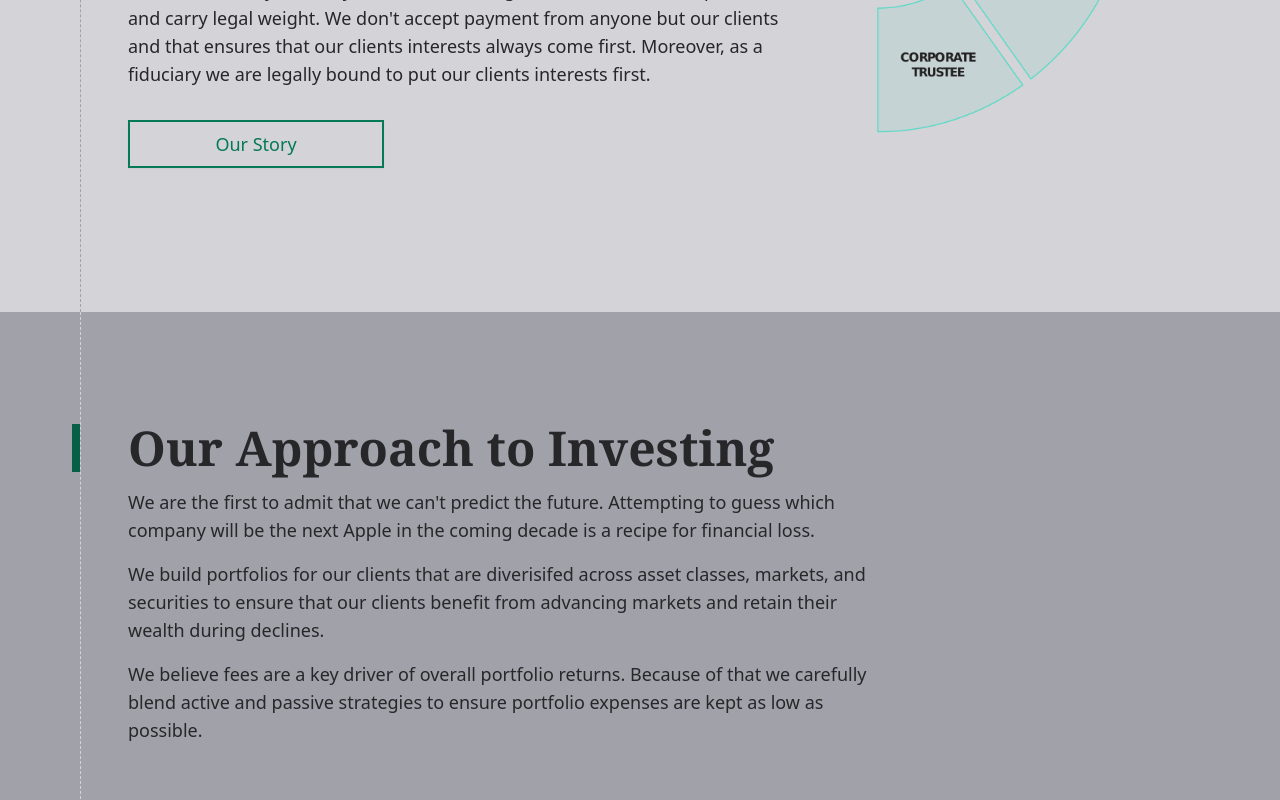
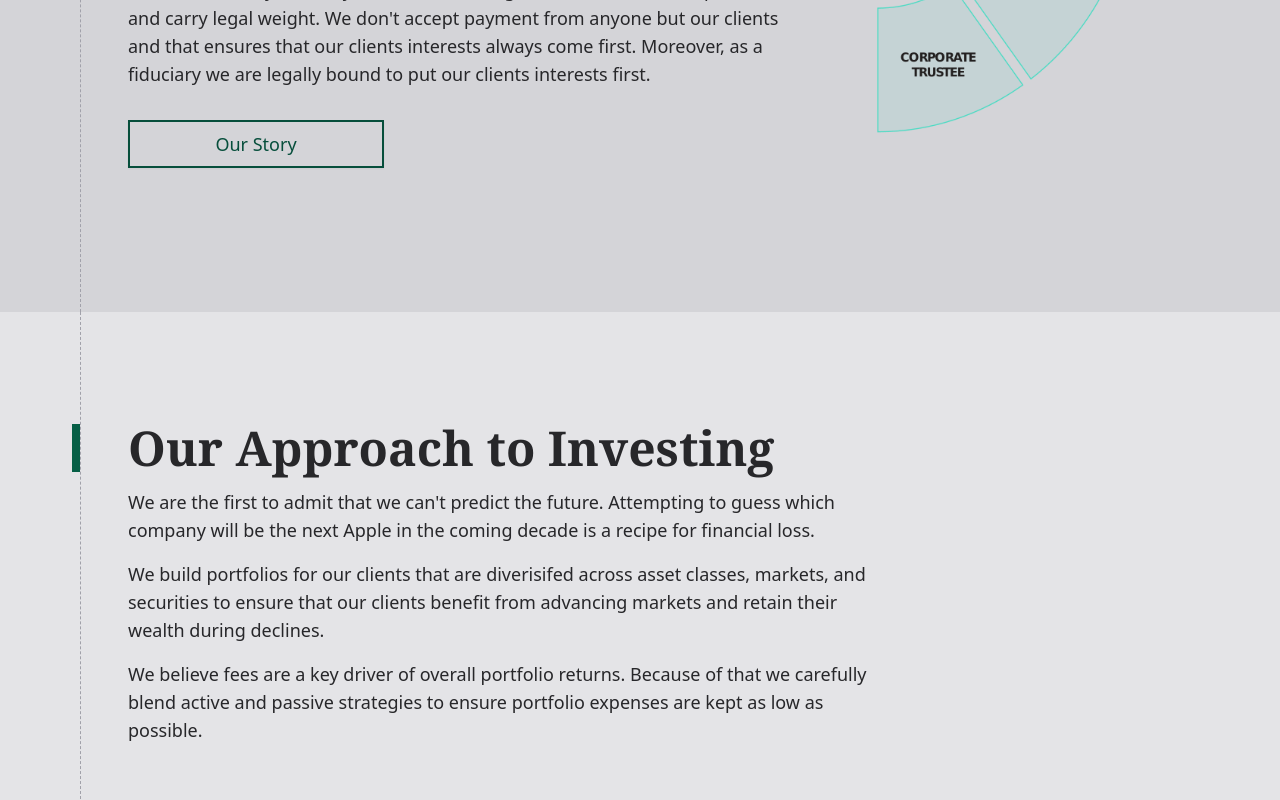
Before and after one commit to rowens794/sample-advisory1, a Next.js app: page / in a window 1280 px wide. Shown: the part 2020-2820 px from the top of the page. Built offline with nearby package versions, Linux system fonts and the light colour scheme.

Commit message:
fixed accessibility issues

```diff
--- a/page-sections/lined-sections/about-us/index.tsx
+++ b/page-sections/lined-sections/about-us/index.tsx
@@ -44,7 +44,7 @@ export default function index({}: Props) {
                   <a>
                     <button
                       type="submit"
-                      className="w-full px-4 py-2 my-4 text-lg bg-transparent border-2 shadow-sm border-primary-700 text-primary-700 hover:bg-gray-200 focus:outline-none focus:ring-2 focus:ring-gray-200 focus:ring-offset-2 md:my-0"
+                      className="w-full px-4 py-2 my-4 text-lg bg-transparent border-2 shadow-sm border-primary-900 text-primary-900 hover:bg-gray-200 focus:outline-none focus:ring-2 focus:ring-gray-200 focus:ring-offset-2 md:my-0"
                     >
                       Our Story
                     </button>
--- a/page-sections/lined-sections/footer/index.tsx
+++ b/page-sections/lined-sections/footer/index.tsx
@@ -53,19 +53,23 @@ export default function index({}: Props) {
         </div>
 
         <div className="py-6 sm:grid sm:grid-cols-2 ">
-          <ul>
+          <div>
             <p className="w-full text-center underline lg:text-right">
               Who We Serve
             </p>
+            <ul>
               <BulletItem name="HNW Families" />
               <BulletItem name="Corporations" />
               <BulletItem name="Retirement Plans" />
               <BulletItem name="Nonprofits" />
             </ul>
-          <ul>
+          </div>
+
+          <div>
             <p className="w-full pt-8 text-center underline sm:pt-0 lg:text-right">
               Site Links
             </p>
+            <ul>
               {navSections
                 .filter((item) => {
                   return item.type !== 'CTA'
@@ -80,6 +84,7 @@ export default function index({}: Props) {
                   )
                 })}
             </ul>
+          </div>
         </div>
       </div>
 
@@ -117,7 +122,7 @@ const BulletItem = ({ name }: { name: string }) => {
 let LinkItemTwo = ({ name, href }: { name: string; href: string }) => {
   return (
     <Link href={href}>
-      <a className="inline-block px-4 text-xs text-gray-400">{name}</a>
+      <a className="inline-block px-4 text-xs text-gray-500">{name}</a>
     </Link>
   )
 }
@@ -125,7 +130,7 @@ let LinkItemTwo = ({ name, href }: { name: string; href: string }) => {
 let FileDownloadLink = ({ name, href }: { name: string; href: string }) => {
   return (
     <a
-      className="inline-block px-4 text-xs text-gray-400"
+      className="inline-block px-4 text-xs text-gray-500"
       href={href}
       download={name}
     >
--- a/page-sections/lined-sections/investment-strategy/index.tsx
+++ b/page-sections/lined-sections/investment-strategy/index.tsx
@@ -5,14 +5,14 @@ type Props = {}
 
 export default function index({}: Props) {
   return (
-    <section className="bg-gray-400">
+    <section className="bg-gray-200">
       <div className="relative max-w-6xl px-4 py-16 m-auto md:py-24">
         <div className="m-6 md:m-12 md:my-auto">
           <div className="">
             <div className="my-4 text-base font-light text-gray-800 md:text-lg">
-              <h1 className="pl-6 font-serif text-3xl font-extrabold text-gray-800 transform -translate-x-8 border-l-8 border-primary-800 md:-translate-x-14 md:pl-12 md:text-4xl lg:text-5xl">
+              <h2 className="pl-6 font-serif text-3xl font-extrabold text-gray-800 transform -translate-x-8 border-l-8 border-primary-800 md:-translate-x-14 md:pl-12 md:text-4xl lg:text-5xl">
                 Our Approach to Investing
-              </h1>
+              </h2>
 
               <div className="max-w-3xl ">
                 <p className="my-4">
@@ -68,7 +68,7 @@ export default function index({}: Props) {
           </div>
         </div>
 
-        <div className="absolute top-0 h-full border-l border-gray-300 border-dashed left-4" />
+        <div className="absolute top-0 h-full border-l border-gray-400 border-dashed left-4" />
       </div>
     </section>
   )
@@ -89,7 +89,7 @@ const InvestingBlock = ({
         {number}
       </div>
       <div>
-        <h3 className="text-lg font-bold text-gray-600 ">{heading}</h3>
+        <span className="text-lg font-bold text-gray-600 ">{heading}</span>
         <p className="pt-2 text-base font-light">{body}</p>
       </div>
     </div>
```
Lines whose indentation alone changed are shown as unchanged.
